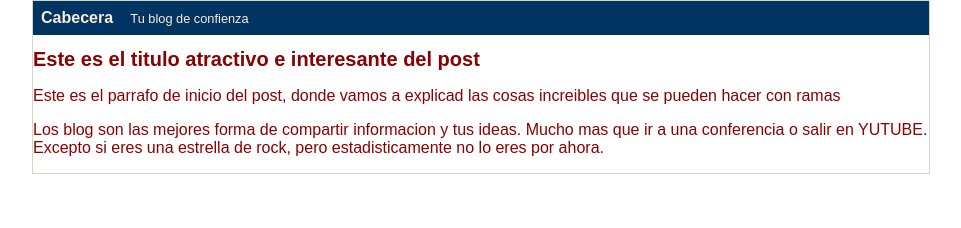
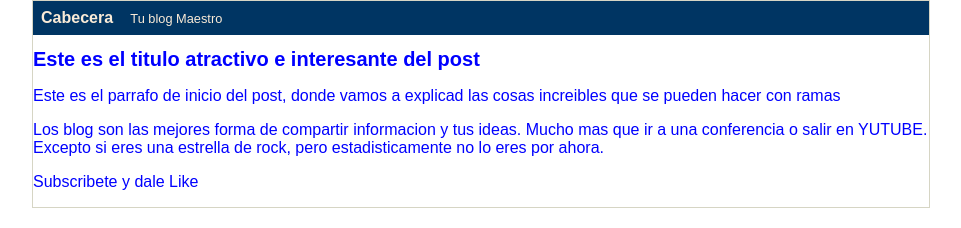
Before and after one commit to NapsterAlishaYenery/HyperBlog, a plain HTML site: page index.html in a window 1280 px wide. Shown: the whole page, without its empty margins (159-1120 px from the left). Drawn offline with Linux system fonts and the light colour scheme.

Commit message:
Agregue subscripcion, cambie la cabecera, y puce todo azul

```diff
--- a/css/estilos.css
+++ b/css/estilos.css
@@ -1,6 +1,6 @@
 body
 {
-    color: darkred;
+    color: rgb(0, 0, 255);
     text-align: center;
     font-family: "Arial";
     font-size: 16px;
--- a/index.html
+++ b/index.html
@@ -10,7 +10,7 @@
         <div id="container">
             <div id="cabecera">
                 Cabecera
-                <span id="tagline">Tu blog de confienza</span>
+                <span id="tagline">Tu blog Maestro</span>
             </div>
             <div id="post">
                 <h1> Este es el titulo atractivo e interesante del post</h1>
@@ -22,6 +22,7 @@
                     Mucho mas que ir a una conferencia o salir en YUTUBE. Excepto si eres
                     una estrella de rock, pero estadisticamente no lo eres por ahora.
                 </p>
+                <p>Subscribete y dale Like</p>
             </div>
         </div>
 
```
